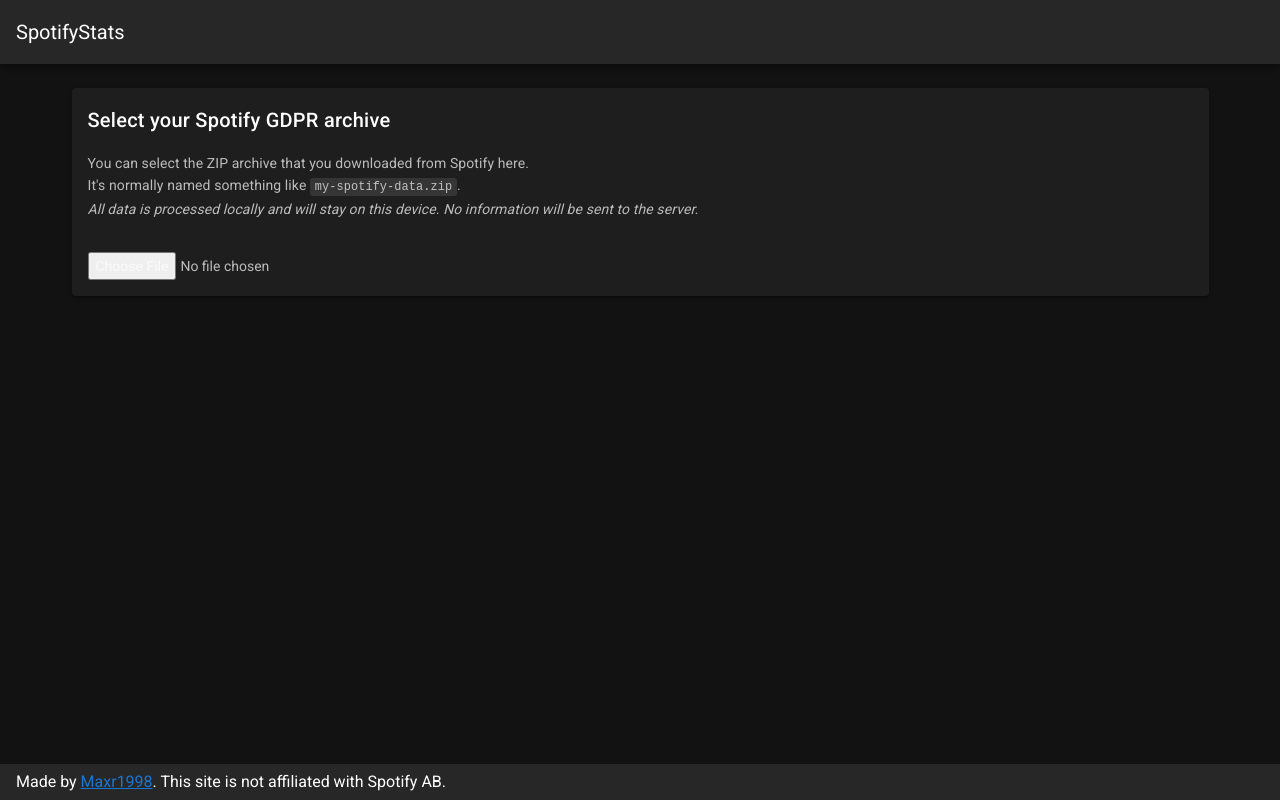
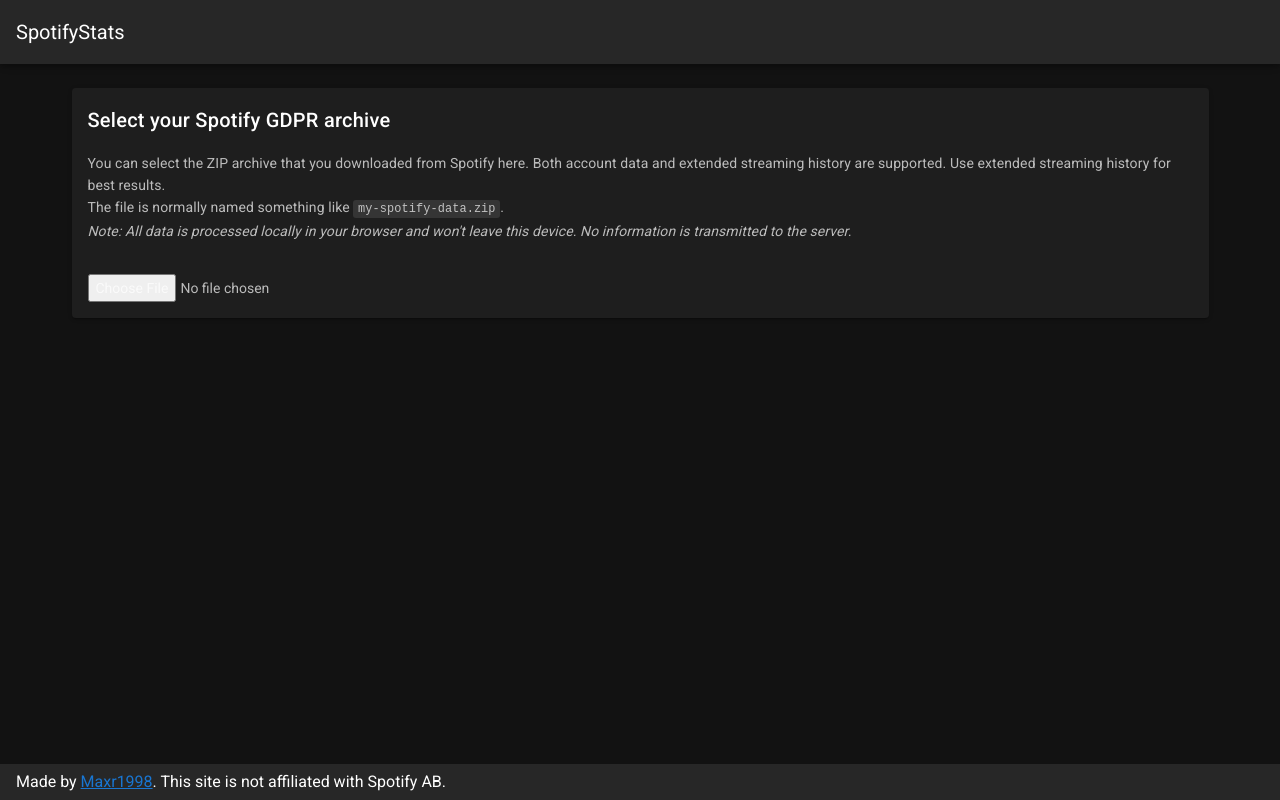
Before and after one commit to Maxr1998/SpotifyStats, a Nuxt app: page /import in a window 1280 px wide. Built offline with nearby package versions, Linux system fonts and the light colour scheme.

Commit message:
Improve import description

```diff
--- a/pages/import.vue
+++ b/pages/import.vue
@@ -4,10 +4,15 @@
       <v-card-title>Select your Spotify GDPR archive</v-card-title>
       <v-card-text>
         You can select the ZIP archive that you downloaded from Spotify here.
+        Both account data and extended streaming history are supported.
+        Use extended streaming history for best results.
         <br>
-        It's normally named something like <code>my-spotify-data.zip</code>.
+        The file is normally named something like <code>my-spotify-data.zip</code>.
         <br>
-        <i>All data is processed locally and will stay on this device. No information will be sent to the server.</i>
+        <i>
+          Note: All data is processed locally in your browser and won't leave this device.
+          No information is transmitted to the server.
+        </i>
       </v-card-text>
       <v-card-text>
         <ImportHistory @success="showStats"/>
```
